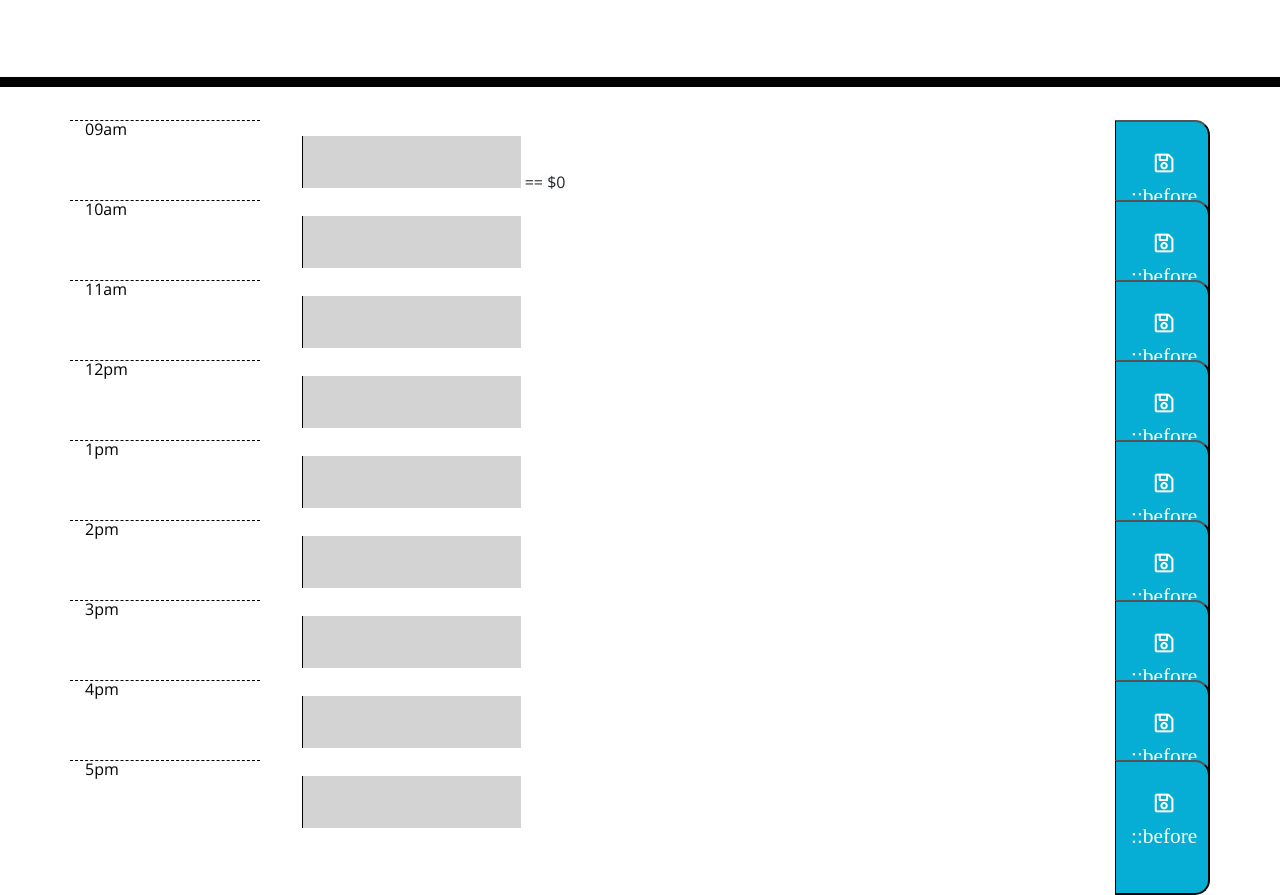
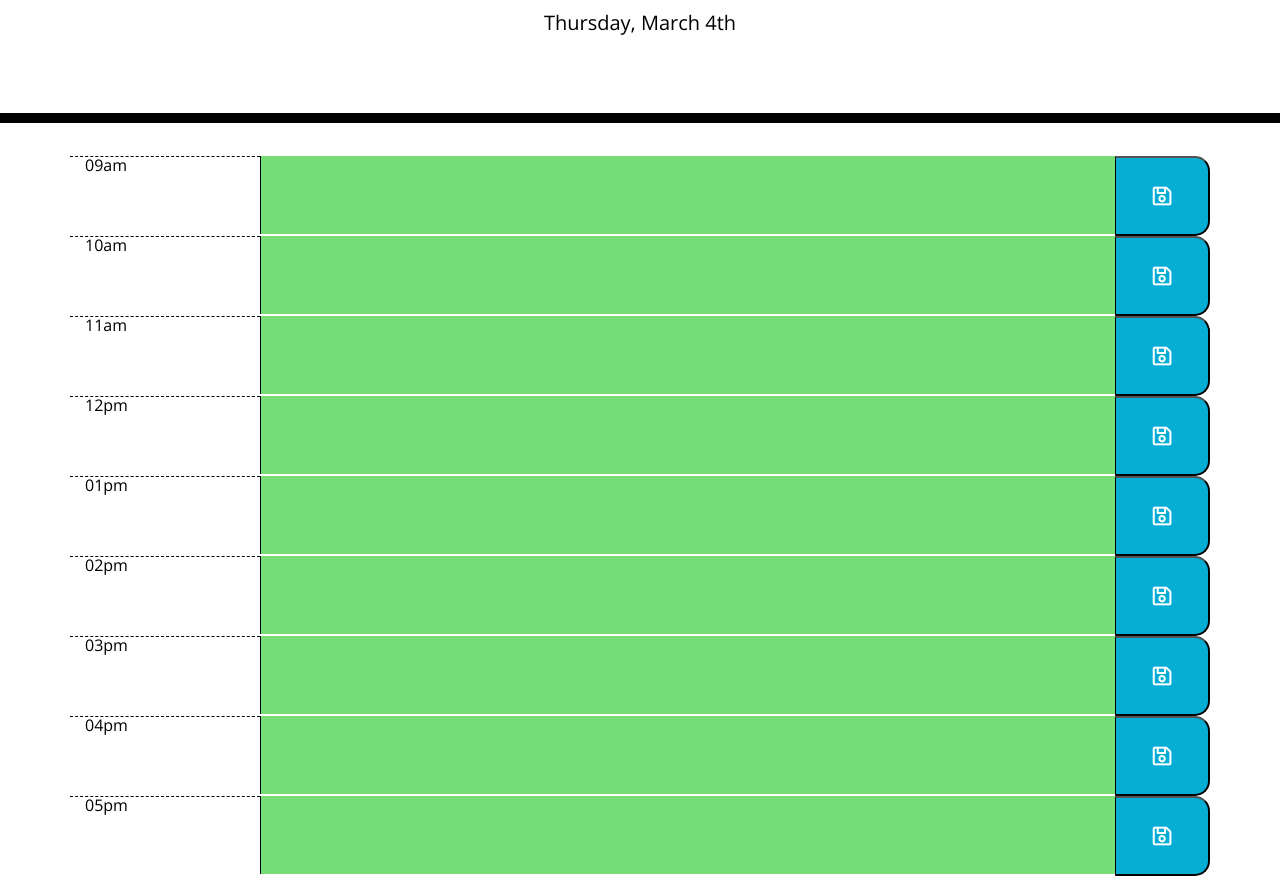
Before and after one commit to chronoslou/HW5, a plain HTML site: page index.html in a window 1280 px wide. Shown: the part 181-1076 px from the top of the page. Drawn offline with nearby package versions, Linux system fonts and the light colour scheme.

Commit message:
submitted screenshot to readme

```diff
--- a/Assets/css/style.css
+++ b/Assets/css/style.css
@@ -4,6 +4,7 @@ body {
     line-height: 1;
   }
 
+  /*added width and height*/
   textarea{
     background: transparent;
     border: none;
@@ -11,6 +12,8 @@ body {
     color: #000000;
     border-left: 1px solid black;
     padding: 10px;
+    width: 860px;
+    height: 78px;
   }
 
   .jumbotron {
--- a/Assets/js/script.js
+++ b/Assets/js/script.js
@@ -0,0 +1,161 @@
+// declaring variable to store and loop through planner
+var myPlanner = [
+    {
+        id: "0",
+        hour: "09",
+        time: "09",
+        meridiem: "am",
+        reminder: ""
+    },
+    {
+        id: "1",
+        hour: "10",
+        time: "10",
+        meridiem: "am",
+        reminder: ""
+    },
+    {
+        id: "2",
+        hour: "11",
+        time: "11",
+        meridiem: "am",
+        reminder: ""
+    },
+    {
+        id: "3",
+        hour: "12",
+        time: "12",
+        meridiem: "pm",
+        reminder: ""
+    },
+    {
+        id: "4",
+        hour: "01",
+        time: "13",
+        meridiem: "pm",
+        reminder: ""
+    },
+    {
+        id: "5",
+        hour: "02",
+        time: "14",
+        meridiem: "pm",
+        reminder: ""
+    },
+    {
+        id: "6",
+        hour: "03",
+        time: "15",
+        meridiem: "pm",
+        reminder: ""
+    },
+    {
+        id: "7",
+        hour: "04",
+        time: "16",
+        meridiem: "pm",
+        reminder: ""
+    },
+    {
+        id: "8",
+        hour: "05",
+        time: "17",
+        meridiem: "pm",
+        reminder: ""
+    },
+
+]
+
+// sets data for the header date
+function getDate() {
+    var currentDate = moment().format('dddd, MMMM Do');
+    $("#currentDay").text(currentDate);
+}
+
+// saves data to localStorage
+function saveReminders() {
+    localStorage.setItem("myPlanner", JSON.stringify(myPlanner));
+}
+
+// sets any data in localStorage to the view
+function displayReminders() {
+    myPlanner.forEach(function (_thisHour) {
+        $(`#${_thisHour.id}`).val(_thisHour.reminder);
+    })
+}
+
+// sets any existing localStorage data to the view if it exists
+function init() {
+    var storedDay = JSON.parse(localStorage.getItem("myPlanner"));
+
+    if (storedDay) {
+        myPlanner = storedDay;
+    }
+
+    saveReminders();
+    displayReminders();
+}
+
+// loads header date
+getDate();
+
+// creates the visuals for the scheduler body
+myPlanner.forEach(function(thisHour) {
+    // creates timeblocks row
+    var hourRow = $("<form>").attr({
+        "class": "row"
+    });
+    $(".container").append(hourRow);
+
+    // creates time field
+    var hourField = $("<div>")
+        .text(`${thisHour.hour}${thisHour.meridiem}`)
+        .attr({
+            "class": "col-md-2 hour"
+    });
+
+    // creates scheduler data
+    var hourPlan = $("<div>")
+        .attr({
+            "class": "col-md-9 description p-0"
+        });
+    var planData = $("<textarea>");
+    hourPlan.append(planData);
+    planData.attr("id", thisHour.id);
+    if (thisHour.time < moment().format("HH")) {
+        planData.attr ({
+            "class": "past",
+        })
+    } else if (thisHour.time === moment().format("HH")) {
+        planData.attr({
+            "class": "present"
+        })
+    } else if (thisHour.time > moment().format("HH")) {
+        planData.attr({
+            "class": "future"
+        })
+    }
+
+    // creates save button
+    var saveButton = $("<i class='far fa-save fa-lg'></i>")
+    var savePlan = $("<button>")
+        .attr({
+            "class": "col-md-1 saveBtn"
+    });
+    savePlan.append(saveButton);
+    hourRow.append(hourField, hourPlan, savePlan);
+})
+
+// loads any existing localstorage data after components created
+init();
+
+
+// saves data to be used in localStorage
+$(".saveBtn").on("click", function(event) {
+    event.preventDefault();
+    var saveIndex = $(this).siblings(".description").children(".future").attr("id");
+    myPlanner[saveIndex].reminder = $(this).siblings(".description").children(".future").val();
+    console.log(saveIndex);
+    saveReminders();
+    displayReminders();
+})
--- a/index.html
+++ b/index.html
@@ -29,109 +29,11 @@
       <p id="currentDay" class="lead"></p>
     </header>
     <div class="container">
-      <form class="row">
-        <div class="col-md-2 hour">09am</div>
-        <div class="col-md-9 description p-0">
-          <textarea id="0" class="past"></textarea> == $0
-        </div>
-        <button class="col-md-1 saveBtn">
-          <i class="far fa-save fa-lg">
-            ::before
-          </i>
-        </button>
-      </form>
-      <form class="row">
-        <div class="col-md-2 hour">10am</div>
-        <div class="col-md-9 description p-0">
-          <textarea id="1" class="past"></textarea>
-        </div>
-        <button class="col-md-1 saveBtn">
-          <i class="far fa-save fa-lg">
-            ::before
-          </i>
-        </button>
-      </form>
-      <form class="row">
-        <div class="col-md-2 hour">11am</div>
-        <div class="col-md-9 description p-0">
-          <textarea id="2" class="past"></textarea>
-        </div>
-        <button class="col-md-1 saveBtn">
-          <i class="far fa-save fa-lg">
-            ::before
-          </i>
-        </button>
-      </form>
-      <form class="row">
-        <div class="col-md-2 hour">12pm</div>
-        <div class="col-md-9 description p-0">
-          <textarea id="3" class="past"></textarea>
-        </div>
-        <button class="col-md-1 saveBtn">
-          <i class="far fa-save fa-lg">
-            ::before
-          </i>
-        </button>
-      </form>
-      <form class="row">
-        <div class="col-md-2 hour">1pm</div>
-        <div class="col-md-9 description p-0">
-          <textarea id="4" class="past"></textarea>
-        </div>
-        <button class="col-md-1 saveBtn">
-          <i class="far fa-save fa-lg">
-            ::before
-          </i>
-        </button>
-      </form>
-      <form class="row">
-        <div class="col-md-2 hour">2pm</div>
-        <div class="col-md-9 description p-0">
-          <textarea id="5" class="past"></textarea>
-        </div>
-        <button class="col-md-1 saveBtn">
-          <i class="far fa-save fa-lg">
-            ::before
-          </i>
-        </button>
-      </form>
-      <form class="row">
-        <div class="col-md-2 hour">3pm</div>
-        <div class="col-md-9 description p-0">
-          <textarea id="6" class="past"></textarea>
-        </div>
-        <button class="col-md-1 saveBtn">
-          <i class="far fa-save fa-lg">
-            ::before
-          </i>
-        </button>
-      </form>
-      <form class="row">
-        <div class="col-md-2 hour">4pm</div>
-        <div class="col-md-9 description p-0">
-          <textarea id="7" class="past"></textarea>
-        </div>
-        <button class="col-md-1 saveBtn">
-          <i class="far fa-save fa-lg">
-            ::before
-          </i>
-        </button>
-      </form>
-      <form class="row">
-        <div class="col-md-2 hour">5pm</div>
-        <div class="col-md-9 description p-0">
-          <textarea id="8" class="past"></textarea>
-        </div>
-        <button class="col-md-1 saveBtn">
-          <i class="far fa-save fa-lg">
-            ::before
-          </i>
-        </button>
-      </form>
+
     </div>
 
     <script src="https://cdnjs.cloudflare.com/ajax/libs/jquery/3.2.1/jquery.min.js"></script>
     <script src="https://cdnjs.cloudflare.com/ajax/libs/moment.js/2.24.0/moment.min.js"></script>
-    <script src="./Assets/js/script.js"></script>
+    <script type="text/javascript" src="./Assets/js/script.js"></script>
   </body>
 </html>
```
Also changed, not shown: Assets/Screen Shot 2021-03-03 at 10.33.31 PM.png (added), 1 other file.
